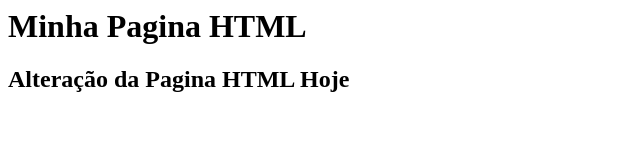
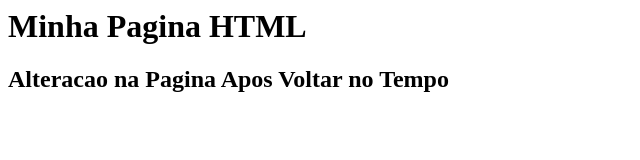
Before and after one commit to daaniferrari/gama-no-github, a plain HTML site: page index.html in a window 1280 px wide. Shown: the whole page, without its empty margins (0-640 px from the left). Drawn offline with Linux system fonts and the light colour scheme.

Commit message:
arquivo index.html alterado apos voltar no tempo

```diff
--- a/index.html
+++ b/index.html
@@ -1,6 +1,6 @@
 <html>
     <body>
         <h1>Minha Pagina HTML</h1>
-        <h2>Alteração da Pagina HTML Hoje</h2>
+        <h2>Alteracao na Pagina Apos Voltar no Tempo</h2>
     </body>
 </html>
```
